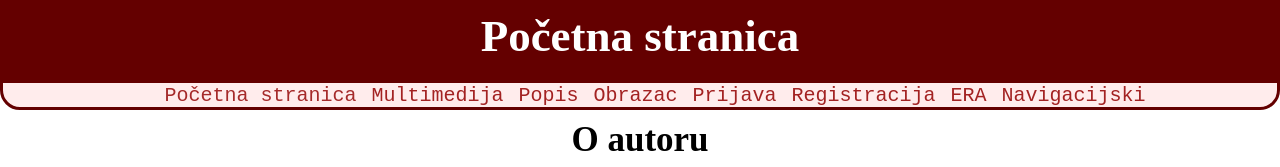
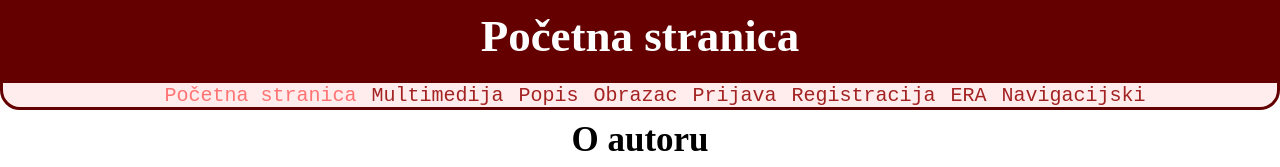
Before and after one commit to MihaelAndel/WebDiP_zadaca02, a plain HTML site: page index.html in a window 1280 px wide. In both pictures the pointer is over the link "Početna stranica". Shown: the top 167 px of the page. Drawn offline with Linux system fonts and the light colour scheme.

Commit message:
Stilske promjene

```diff
--- a/css/mandel.css
+++ b/css/mandel.css
@@ -323,13 +323,12 @@ address {
   color: #ffffff;
 }
 
-a:active,
 a:visited {
   color: rgb(184, 126, 60);
 }
 
 a:hover {
-  color: brown;
+  color: rgb(255, 115, 115);
 }
 
 hr {
```
